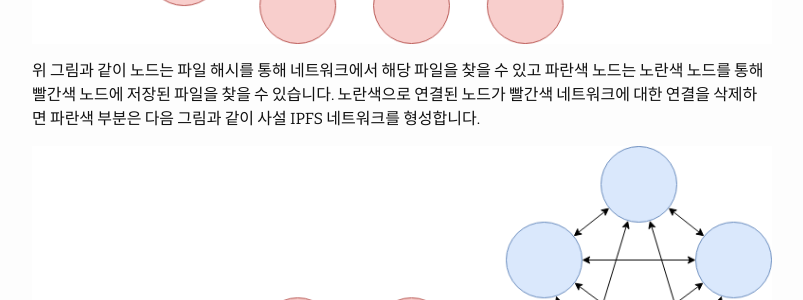
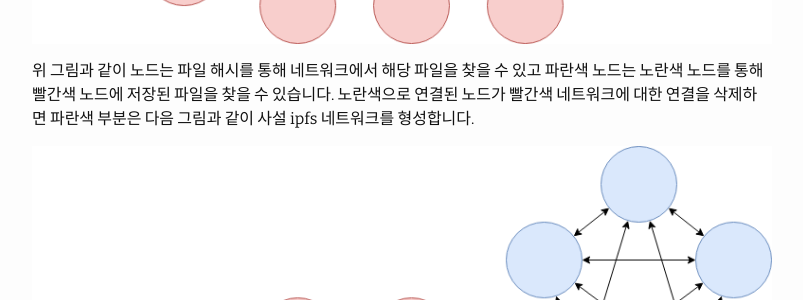
Before and after one commit to uni2u/uni2u.github.io, a Jekyll site: the page built from _posts/2019-03-29-IPFS_bootstrap.md, in a window 1280 px wide and 900 px high, scrolled down 2152 px. Shown: the part 199-499 px from the top of the window, without its empty margins (238-1041 px from the left). Built offline with Jekyll 4.4.1, drawn with Linux system fonts in a browser that asks for light colours; some of the changed text lies outside the part shown.

```diff
--- a/_posts/2019-03-29-IPFS_bootstrap.md
+++ b/_posts/2019-03-29-IPFS_bootstrap.md
@@ -13,7 +13,7 @@ meta: "Springfield"
 
 # IPFS bootstrap
 
-ipfs 네트워크에서 로컬 노드가 시작된 후 공식적으로 제공되는 기본 노드에 대한 링크를 수신하게 되며 IPFS 에서 제공하는 주 네트워크와의 링크가 생성됩니다.
+ipfs 네트워크에서 로컬 노드가 시작된 후 공식적으로 제공되는 기본 노드에 대한 링크를 수신하게 되며 ipfs 에서 제공하는 주 네트워크와의 링크가 생성됩니다.
 
 ipfs 네트워크에서 다른 노드에 연결하려고 할 때 다음과 같은 프로세스가 발생합니다.
 
@@ -94,7 +94,7 @@ node exit 0
 
 ![ipfs bootstrap 연동](/images/ipfs_bootstrap01.png)
 
-위 그림과 같이 노드는 파일 해시를 통해 네트워크에서 해당 파일을 찾을 수 있고 파란색 노드는 노란색 노드를 통해 빨간색 노드에 저장된 파일을 찾을 수 있습니다. 노란색으로 연결된 노드가 빨간색 네트워크에 대한 연결을 삭제하면 파란색 부분은 다음 그림과 같이 사설 IPFS 네트워크를 형성합니다.
+위 그림과 같이 노드는 파일 해시를 통해 네트워크에서 해당 파일을 찾을 수 있고 파란색 노드는 노란색 노드를 통해 빨간색 노드에 저장된 파일을 찾을 수 있습니다. 노란색으로 연결된 노드가 빨간색 네트워크에 대한 연결을 삭제하면 파란색 부분은 다음 그림과 같이 사설 ipfs 네트워크를 형성합니다.
 
 ![ipfs bootstrap 노드 삭제](/images/ipfs_bootstrap02.png)
 
```
